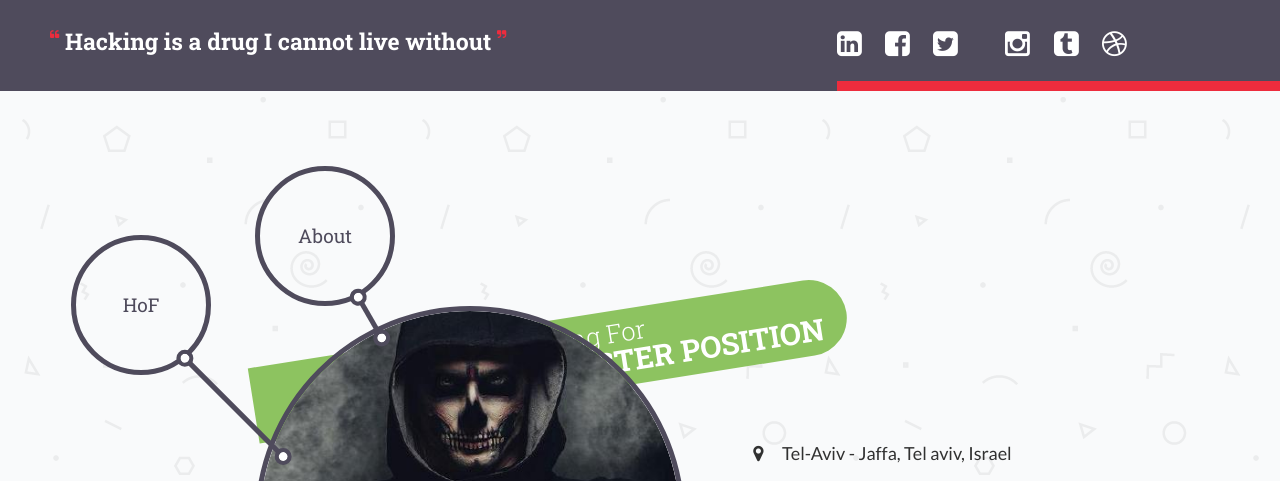
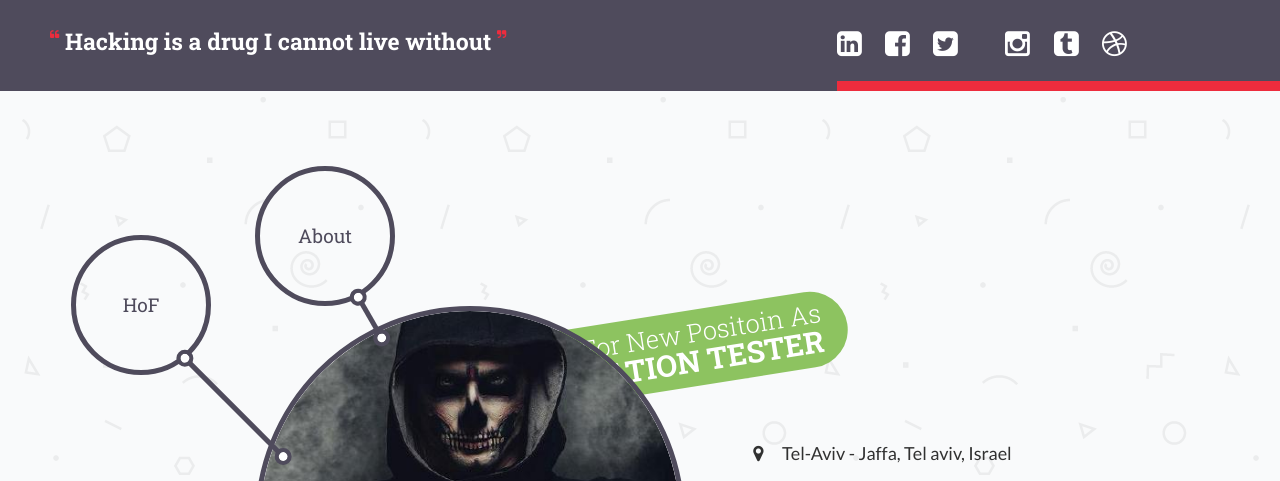
Before and after one commit to AmeerAssadi/MyWebSite, a plain HTML site: page index.htm in a window 1280 px wide. Shown: the top 481 px of the page. Drawn offline with Linux system fonts and the light colour scheme; some packages are replaced by stand-ins of ours.

Commit message:
Update index.htm

```diff
--- a/index.htm
+++ b/index.htm
@@ -108,8 +108,8 @@
                                                  </div>
 
                                                  <div id="available-label" class="available">
-                                                        <span class="small light capital">Looking For</span>
-                                                        <span class="bold uppercase">Penetration Tester Position</span>
+                                                        <span class="small light capital">Looking For New Positoin as</span>
+                                                        <span class="bold uppercase">Penetration Tester</span>
                                                  </div>
 
                                                  <div id="title">
```
